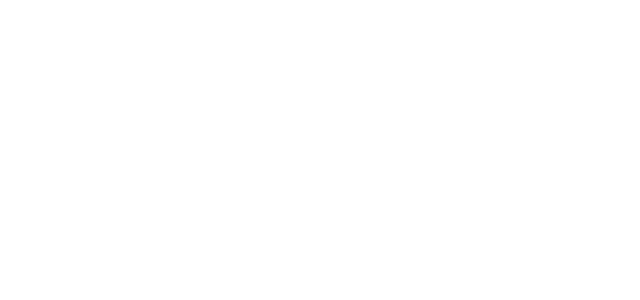
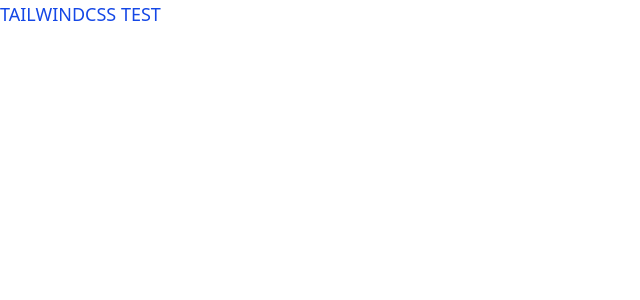
Before and after one commit to Punnawithsut/NoteBuddy, a React (Vite) app in the folder client/: page / in a window 1280 px wide. Shown: the top 300 px of the page, without its empty margins (0-640 px from the left). Built offline with nearby package versions, Linux system fonts and the light colour scheme.

Commit message:
run test

```diff
--- a/client/src/App.jsx
+++ b/client/src/App.jsx
@@ -4,9 +4,9 @@
 
 function App() {
   return (
-    <>
-
-    </>
+    <div className="">
+      <h1 className='text-lg text-blue-700'>TAILWINDCSS TEST</h1>
+    </div>
   )
 }
 
```
